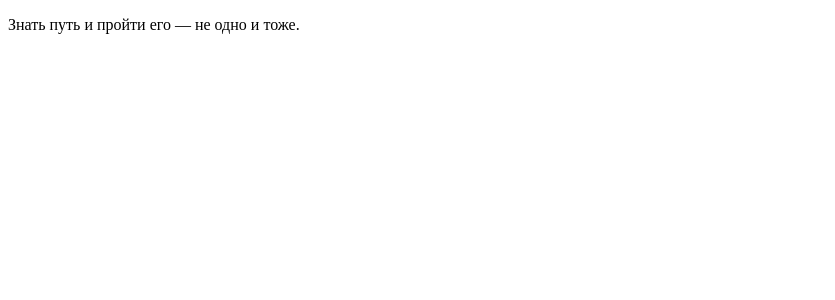
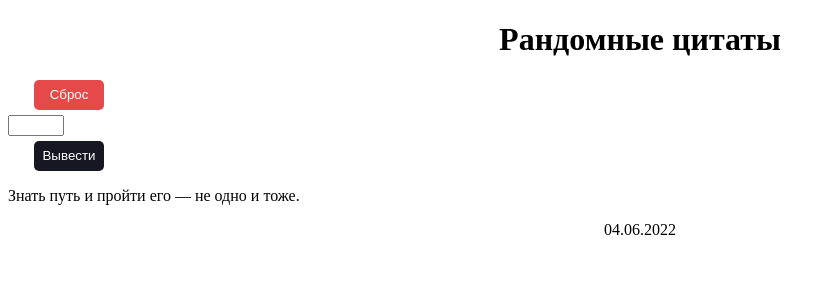
Before and after one commit to Fordenius/quotes, a PHP site: page /?numQuote=1 in a window 1280 px wide. Shown: the top 300 px of the page, without its empty margins (0-835 px from the left). Run offline with PHP 8.4, Linux system fonts and the light colour scheme.

Commit message:
add-form-choice-number-of-quotes

```diff
--- a/index.php
+++ b/index.php
@@ -7,21 +7,35 @@
 <html lang="en">
   <head>
     <meta charset="utf-8">
+<link rel="stylesheet" href="styles.css">
   </head>
   <body>
-  <p>
+
+    <header>
+ <h1>Рандомные цитаты</h1>
+</header>
+<form>
+<input type="reset" name="sbros" value="Сброс" class="reset"> <br>
+<input type="number" name="numQuote" min="1" max="10" class="colich">
+ <br>
+ <input type="submit" name="button1" value="Вывести" class="button1">
+
+</form>
+ <div class="container">
     <?php
-
     $numQuote = $_GET['numQuote'];
 
     $sliceOfQuotes = array_slice($quotes, 0, $numQuote);
-
     shuffle($sliceOfQuotes);
-
     foreach ($sliceOfQuotes as  $quote) {
       echo "<p>{$quote}</p>";
     }
     ?>
-  </p>
+
+  </div>
+ <footer>
+   <p class="data">04.06.2022</p>
+ <footer>
+
   </body>
  </html>
--- /dev/null
+++ b/styles.css
@@ -0,0 +1,38 @@
+h1 {
+    text-align: center;
+
+}
+
+
+
+.container p:nth-child(even) {
+ background-color: aqua;
+}
+.data {
+    text-align: center;
+}
+.colich {
+
+
+}
+.button1 {
+    background-color: rgb(23, 23, 35);
+    color: white;
+    border: rgb(23, 23, 35);
+    border-radius: 5px;
+    height: 30px;
+    width: 70px;
+    margin-left: 26px;
+    margin-top: 5px;
+}
+
+.reset {
+    background-color: rgb(230, 73, 73);
+    color: white;
+    border: rgb(23, 23, 35);
+    border-radius: 5px;
+    height: 30px;
+    width: 70px;
+    margin-left: 26px;
+    margin-bottom: 5px;
+}
```
